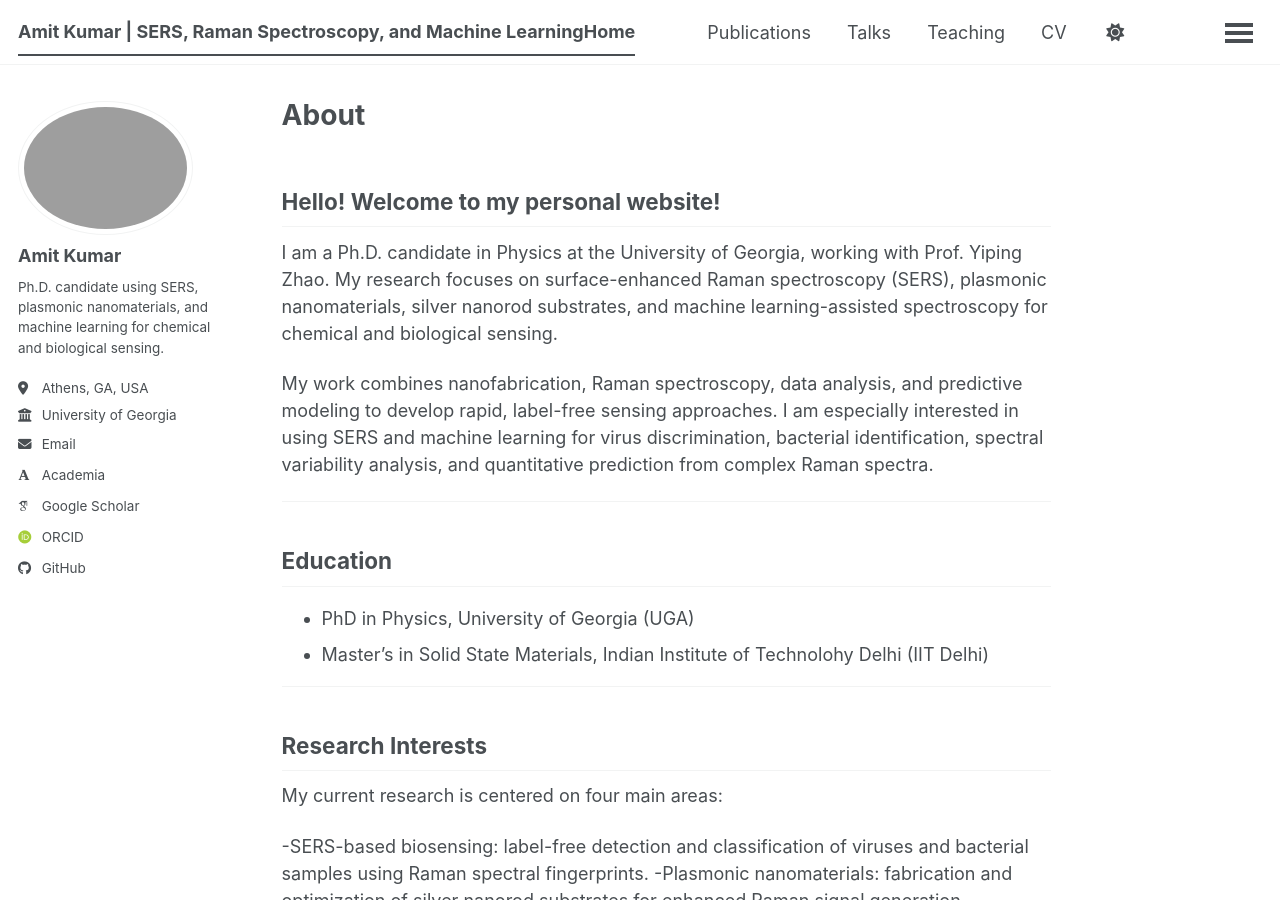
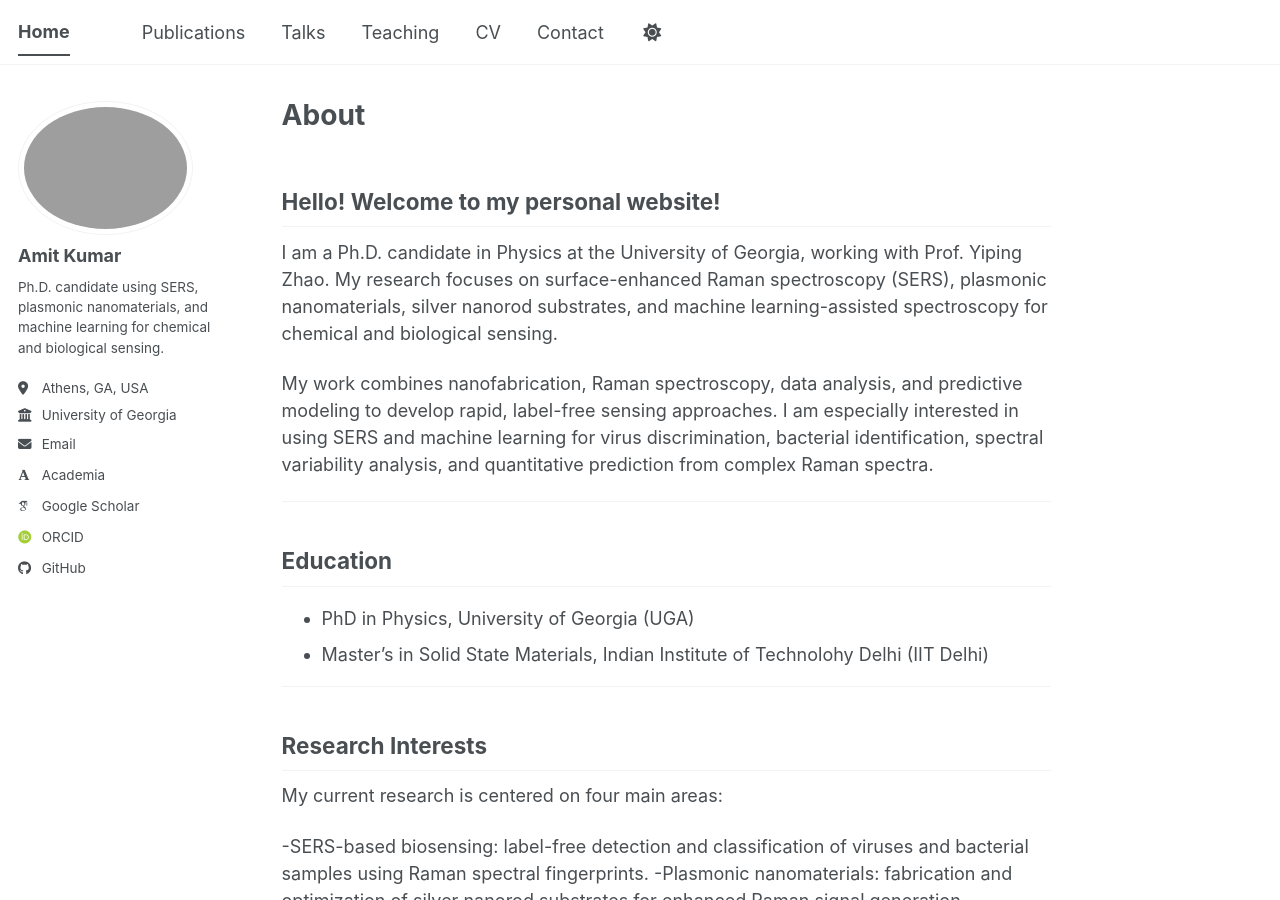
Before and after one commit to AmitKumar-SERS/AmitKumar-SERS.github.io, a Jekyll site: the page built from _pages/about.md, in a window 1280 px wide and 900 px high. Built offline with Jekyll 4.4.1, drawn with Linux system fonts in a browser that asks for light colours; some web fonts are replaced; a script bundle is joined from its source files by our own code; library files that are not in the unit come from our copies.

Commit message:
Update _config.yml

```diff
--- a/_config.yml
+++ b/_config.yml
@@ -9,7 +9,7 @@
 # Basic Site Settings
 locale                   : "en-US"
 site_theme               : "default" # The available themes options are "default", "air", "sunrise", "mint", "dirt" and "contrast"
-title                    : "Amit Kumar | SERS, Raman Spectroscopy, and Machine LearningHome"
+title                    : "Home"
 title_separator          : "-"
 name                     : &name "Amit Kumar"
 description              : &description "h.D. candidate at the University of Georgia working on SERS, plasmonic nanomaterials, Raman spectroscopy, and machine learning for sensing applications."   # Update this with a general description of your site, this is the default if not overridden by a page
```
